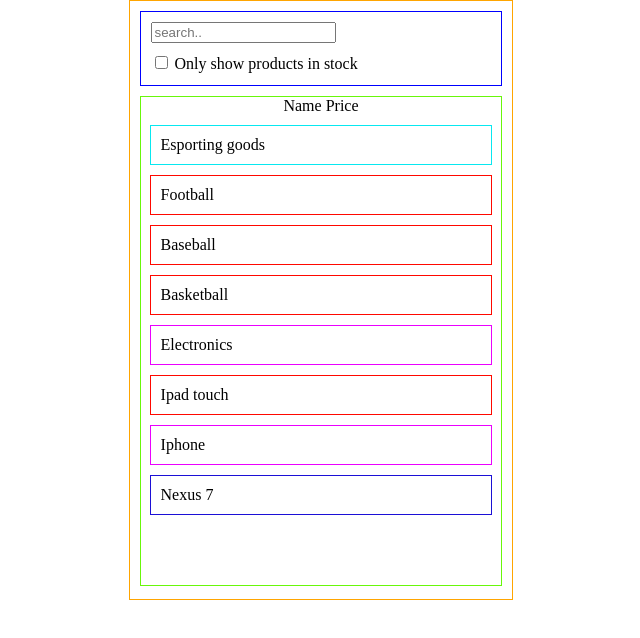
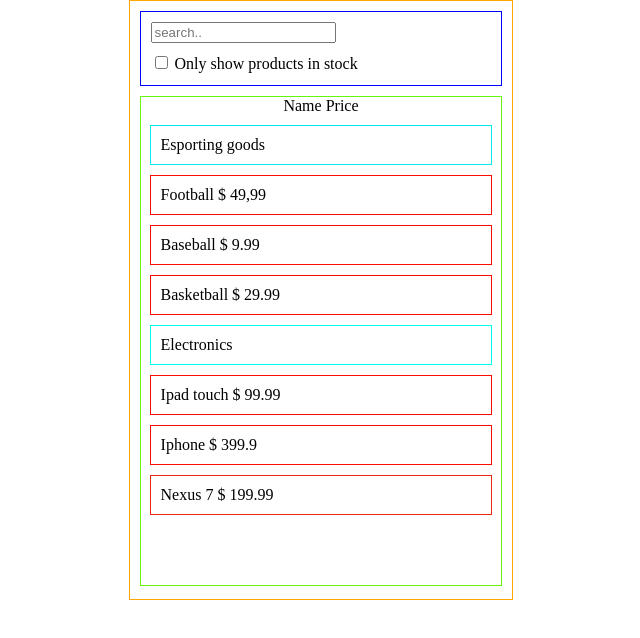
Before and after one commit to Granaditos83/react-basic-app, a React (Create React App) app: page / in a window 1280 px wide. Shown: the top 638 px of the page, without its empty margins (319-959 px from the left). Built offline with nearby package versions, Linux system fonts and the light colour scheme.

Commit message:
sexto commit

```diff
--- a/src/pages/products/components/Filterable-Product-Table/Filterable-Product-Table.style.css
+++ b/src/pages/products/components/Filterable-Product-Table/Filterable-Product-Table.style.css
@@ -4,4 +4,6 @@
     min-height: 600px;
     border: 1px solid orange;
     font-family: 'Zen Dots', cursive;
+
+
 }
--- a/src/pages/products/components/product-row-cinco/product-row-cinco.comp.jsx
+++ b/src/pages/products/components/product-row-cinco/product-row-cinco.comp.jsx
@@ -6,7 +6,7 @@
     return (
 
 
-      <div className= "product-row-cinco-container"> <span>Ipad touch</span>
+      <div className= "product-row-cinco-container"> <span>Ipad touch $ 99.99</span>
 
 
 
--- a/src/pages/products/components/product-row-cuatro/product-row-cuatro.style.css
+++ b/src/pages/products/components/product-row-cuatro/product-row-cuatro.style.css
@@ -2,7 +2,7 @@
     width: 95%;
     margin: 0 auto;
     min-height:40px;
-    border: 1px solid rgb(234, 0, 255);
+    border: 1px solid rgb(0, 255, 234);
     padding: 10px;
     margin-top: 10px;
     text-align: left;
--- a/src/pages/products/components/product-row-dos/product-row-dos.comp.jsx
+++ b/src/pages/products/components/product-row-dos/product-row-dos.comp.jsx
@@ -6,7 +6,7 @@
     return (
 
 
-      <div className= "product-row-dos-container"> <span>Baseball</span>
+      <div className= "product-row-dos-container"> <span>Baseball  $ 9.99</span>
 
 
 
--- a/src/pages/products/components/product-row-seis/product-row-seis.comp.jsx
+++ b/src/pages/products/components/product-row-seis/product-row-seis.comp.jsx
@@ -6,7 +6,7 @@
     return (
 
 
-      <div className= "product-row-seis-container"> <span>Iphone</span>
+      <div className= "product-row-seis-container"> <span>Iphone  $ 399.9</span>
 
 
 
--- a/src/pages/products/components/product-row-seis/product-row-seis.style.css
+++ b/src/pages/products/components/product-row-seis/product-row-seis.style.css
@@ -2,7 +2,7 @@
     width: 95%;
     margin: 0 auto;
     min-height:40px;
-    border: 1px solid rgb(234, 0, 255);
+    border: 1px solid rgb(255, 8, 0);
     padding: 10px;
     margin-top: 10px;
     text-align: left;
--- a/src/pages/products/components/product-row-siete/product-row-siete.comp.jsx
+++ b/src/pages/products/components/product-row-siete/product-row-siete.comp.jsx
@@ -6,7 +6,7 @@
     return (
 
 
-      <div className= "product-row-siete-container"> <span>Nexus 7</span>
+      <div className= "product-row-siete-container"> <span>Nexus 7  $ 199.99</span>
 
 
 
--- a/src/pages/products/components/product-row-siete/product-row-siete.style.css
+++ b/src/pages/products/components/product-row-siete/product-row-siete.style.css
@@ -2,7 +2,7 @@
     width: 95%;
     margin: 0 auto;
     min-height:40px;
-    border: 1px solid rgb(28, 15, 214);
+    border: 1px solid rgb(233, 39, 14);
     padding: 10px;
     margin-top: 10px;
     text-align: left;
--- a/src/pages/products/components/product-row-tres/product-row-tres.comp.jsx
+++ b/src/pages/products/components/product-row-tres/product-row-tres.comp.jsx
@@ -6,7 +6,7 @@
     return (
 
 
-      <div className= "product-row-tres-container"> <span>Basketball</span>
+      <div className= "product-row-tres-container"> <span>Basketball  $ 29.99</span>
 
 
 
--- a/src/pages/products/components/product-row/product-row.comp.jsx
+++ b/src/pages/products/components/product-row/product-row.comp.jsx
@@ -6,7 +6,7 @@
     return (
 
 
-      <div className= "product-row-container"> <span>Football</span>
+      <div className= "product-row-container"> <span>Football  $ 49,99</span>
 
 
 
```
Also changed, not shown: fotos evidencia/componentes completos2.PNG (added), src/pages/products/components/product-row-tres/product-row-tres.style.css (line endings or trailing spaces).
